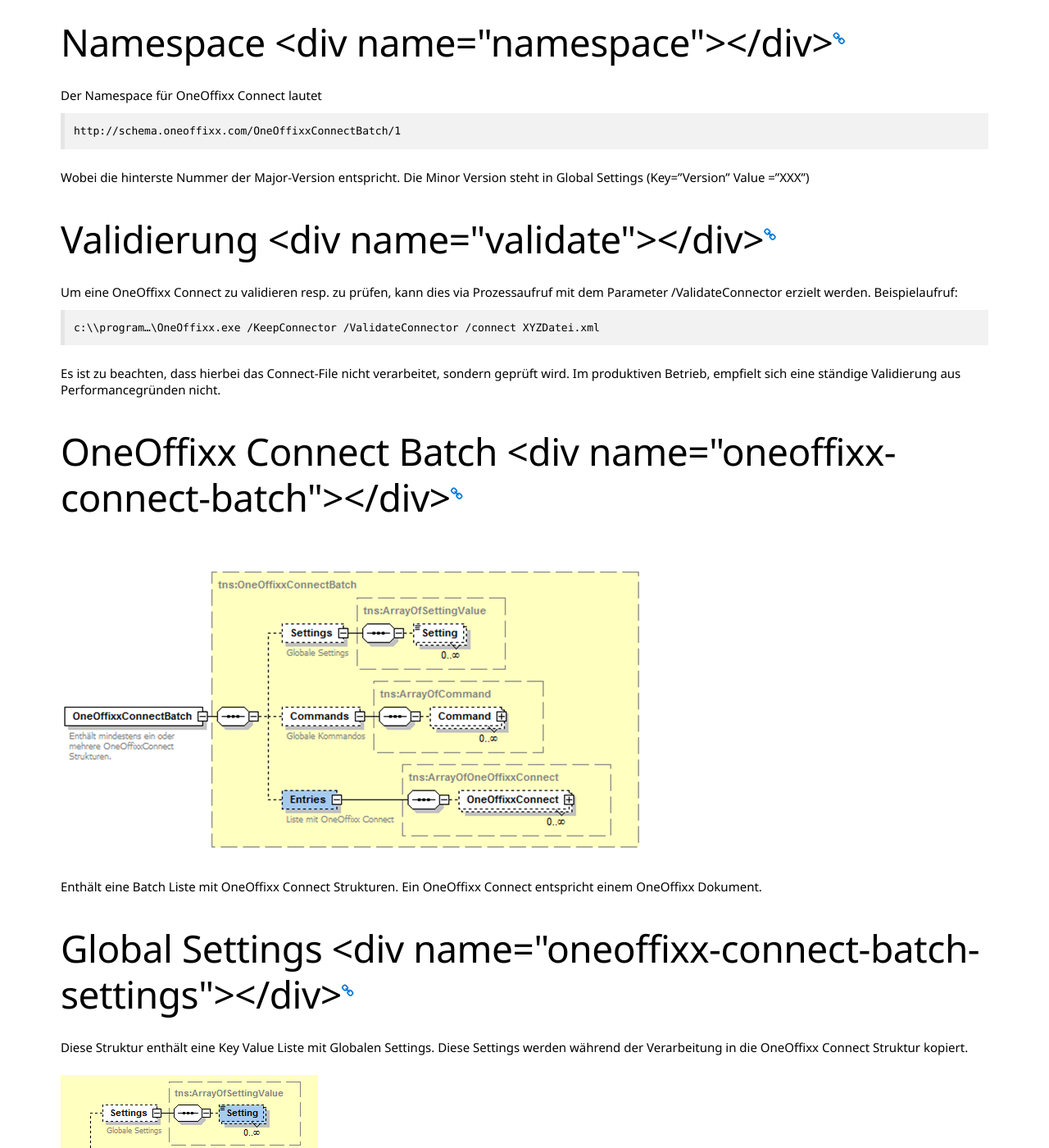
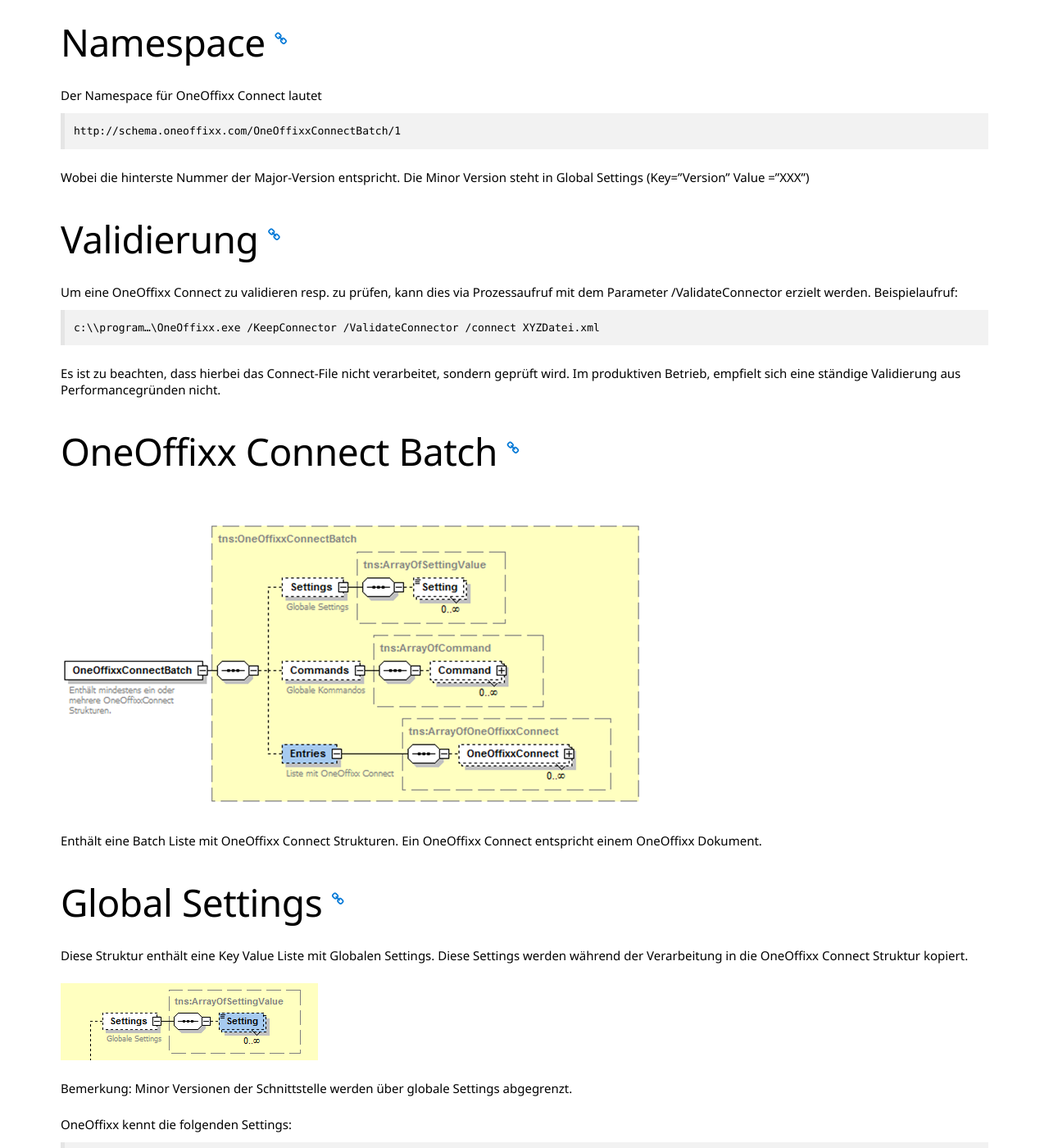
Before and after one commit to primesoft-group/oneoffixx-docs, a Jekyll site: the page built from _pages/connect/de/xml-schema.md, in a window 1280 px wide and 1400 px high, scrolled down 274 px. Shown: the whole window at 82% size. Built offline with Jekyll 4.4.1, drawn with Linux system fonts in a browser that asks for light colours; nearby versions of some CDN libraries; some web fonts are replaced; some of the changed text lies outside the part shown.

Commit message:
span element.... rendering corrupt

```diff
--- a/_includes/anchor.html
+++ b/_includes/anchor.html
@@ -1 +1 @@
-<div name="{{ include.name }}"></div><a style="font-size: 12pt; vertical-align: super;" title="Link to {{ include.name }}" href="#{{ include.name }}"><i class="fa fa-link"></i></a>
+<span name="{{ include.name }}"></span><a style="font-size: 12pt; vertical-align: super;" title="Link to {{ include.name }}" href="#{{ include.name }}"><i class="fa fa-link"></i></a>
```
